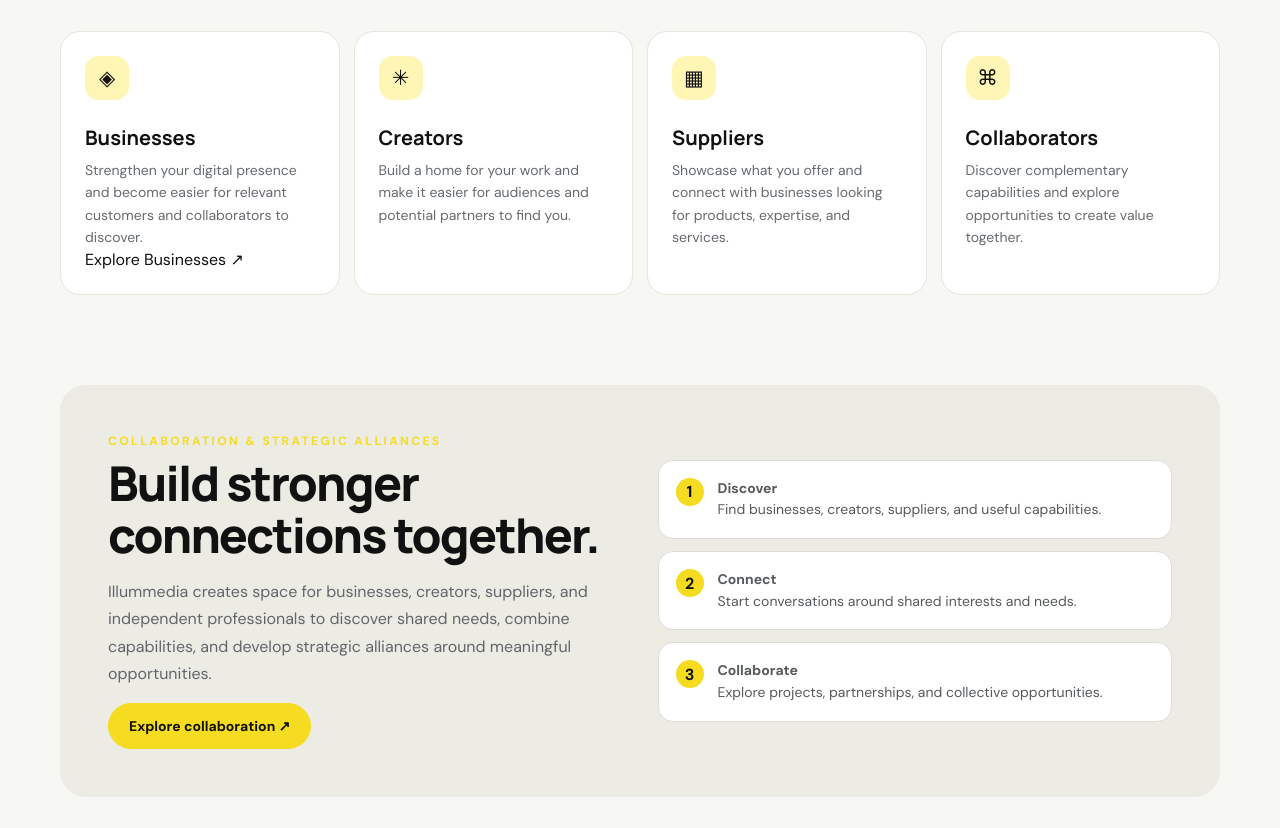
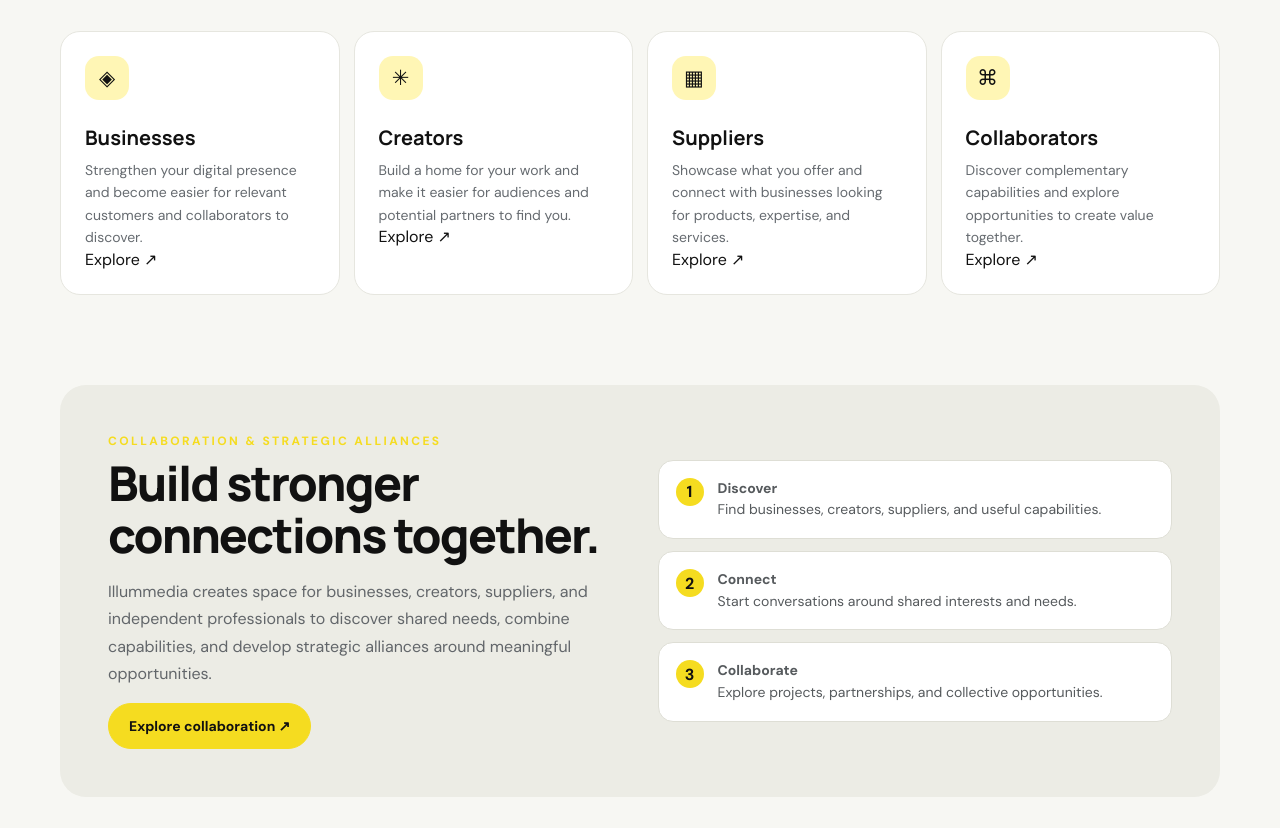
Before and after one commit to foday/illummedia-landingpage, an Astro site in the folder illummedia-landingpage/: page / in a window 1280 px wide. Shown: the part 1136-1964 px from the top of the page. Built offline with nearby package versions, Linux system fonts and the light colour scheme; Astro itself is replaced by a stand-in of ours.

Commit message:
Update links and content for creators, suppliers, and collaborators
I added three more buttons to the other 3 cards.

```diff
--- a/illummedia-landingpage/src/pages/index.astro
+++ b/illummedia-landingpage/src/pages/index.astro
@@ -49,12 +49,39 @@ const year = new Date().getFullYear();
   rel="noopener noreferrer"
   class="card-button"
 >
-  Explore Businesses <span>↗</span>
+  Explore <span>↗</span>
 </a>
 </div></article>
-          <article id="creators" class="card"><div><div class="symbol">✳</div><h3>Creators</h3><p>Build a home for your work and make it easier for audiences and potential partners to find you.</p></div></article>
-          <article id="suppliers" class="card"><div><div class="symbol">▦</div><h3>Suppliers</h3><p>Showcase what you offer and connect with businesses looking for products, expertise, and services.</p></div></article>
-          <article id="collaborators" class="card"><div><div class="symbol">⌘</div><h3>Collaborators</h3><p>Discover complementary capabilities and explore opportunities to create value together.</p></div></article>
+          <article id="creators" class="card"><div><div class="symbol">✳</div><h3>Creators</h3><p>Build a home for your work and make it easier for audiences and potential partners to find you.</p>
+<a
+  href="/creators"
+  target="_blank"
+  rel="noopener noreferrer"
+  class="card-button"
+>
+  Explore <span>↗</span>
+</a>
+</div></article>
+          <article id="suppliers" class="card"><div><div class="symbol">▦</div><h3>Suppliers</h3><p>Showcase what you offer and connect with businesses looking for products, expertise, and services.</p>
+<a
+  href="/suppliers"
+  target="_blank"
+  rel="noopener noreferrer"
+  class="card-button"
+>
+  Explore <span>↗</span>
+</a>
+</div></article>
+          <article id="collaborators" class="card"><div><div class="symbol">⌘</div><h3>Collaborators</h3><p>Discover complementary capabilities and explore opportunities to create value together.</p>
+<a
+  href="/Callaborators"
+  target="_blank"
+  rel="noopener noreferrer"
+  class="card-button"
+>
+  Explore <span>↗</span>
+</a>
+</div></article>
         </div>
       </section>
       <section id="collaborate" class="section" style="padding-top:0">
```
